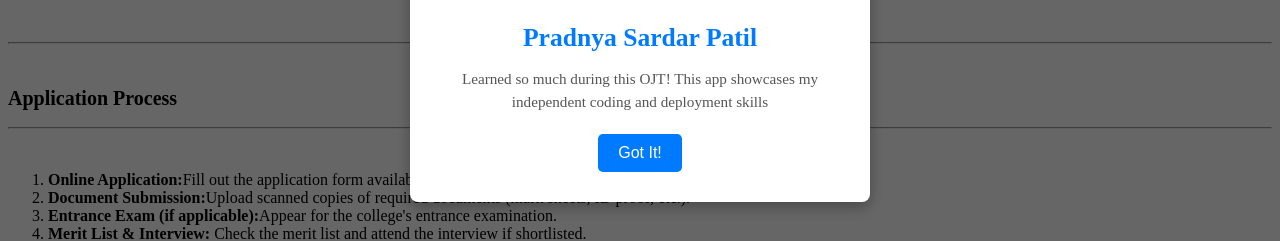
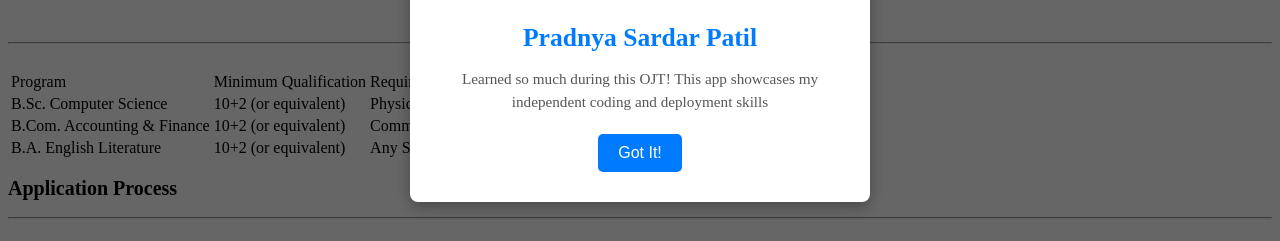
Before and after one commit to Pradyna8767/Deploy, a React (Vite) app: page /admissionpage in a window 1280 px wide. Shown: the part 407-648 px from the top of the page. Built offline with nearby package versions, Linux system fonts and the light colour scheme; no server answers.

Commit message:
eight commit

```diff
--- a/src/pagecss/AdmissionPage.css
+++ b/src/pagecss/AdmissionPage.css
@@ -12,3 +12,7 @@
     text-align: left;
     font-size: 20px;
 }
+
+#tr{
+    border-color: black;
+}
--- a/src/pages/AdmissionPage.jsx
+++ b/src/pages/AdmissionPage.jsx
@@ -17,8 +17,23 @@ const AdmissionPage = () => {
 
             <h2 id='h2'>Eligibility Criteria for Undergraduate Programs</h2><hr/><br />
 
+            <table>
+                <tr id='tr'>
+                    <td>Program</td> <td>Minimum Qualification</td> <td>Required Subjects</td> <td>Minimum Marks (%)</td>
+                </tr>
 
+                <tr id='tr'>
+                     <td>B.Sc. Computer Science</td> <td>10+2 (or equivalent)</td> <td>  Physics, Chemistry, Maths</td> <td>50%</td>
+                </tr>
 
+                <tr id='tr'>
+                    <td>B.Com. Accounting & Finance</td> <td>10+2 (or equivalent)</td> <td>Commerce Stream</td> <td>45%</td>
+                </tr>
+
+                <tr id='tr'>
+                    <td>B.A. English Literature</td> <td>10+2 (or equivalent)</td> <td> Any Stream</td> <td>40%</td>
+                </tr>
+            </table>
             <h2 id="h3">Application Process</h2><hr /><br />
             <ol>
                 <li><b>Online Application:</b>Fill out the application form available on our portal.</li>
--- a/src/pages/CoursesPage.jsx
+++ b/src/pages/CoursesPage.jsx
@@ -30,7 +30,7 @@ const CoursesPage = () => {
               <li>Banking & Insurance (3 years)</li>
             </ol>
 
-            <ol><b>Bachelor of Arts (B.A.)</b></ol>
+            <ol><b>Bachelor of Arts (B.A.)</b></ol>c
             <ol>
               <li>English Literature (3 years)</li>
               <li>Psychology (3 years)</li>
@@ -52,6 +52,23 @@ const CoursesPage = () => {
 
           <h2 id="h4">Program Details & Fee Structure (Annual)</h2>
 
+          <table id="table">
+            <tr className="tr">
+              <td>Program Type</td> <td>Course Name</td> <td>Duration</td> <td>Annual Fee (INR)</td> <td> Eligibility</td>
+            </tr>
+
+            <tr className="tr">
+              <td>UG</td> <td>B.Sc. Computer Science</td> <td>3 Years</td> <td>₹ 85,000</td> <td>10+2 with PCM (50%)</td>
+            </tr>
+
+            <tr className="tr">
+              <td>UG</td> <td>B.Com. Accounting & Finance</td> <td> 3 Years</td> <td> ₹ 70,000</td> <td>10+2 Commerce (45%)</td>
+            </tr>
+
+            <tr className="tr">
+              <td>PG</td> <td>M.Sc. Information Technology</td> <td>2 Years</td> <td>₹ 95,000</td> <td>B.Sc. IT/CS (50%)</td>
+            </tr>
+          </table>
 
           <h2 id="h5">Specialized & Vocational Courses</h2><hr />
           <p>In addition to traditional degree programs, we offer various certificate and diploma courses in areas like Digital Marketing, Web Development, Data Analytics, and Soft Skills Development, providing specialized training for career enhancement.</p><br />
```
Also changed, not shown: src/pages/ContactPage.jsx (indentation only).
